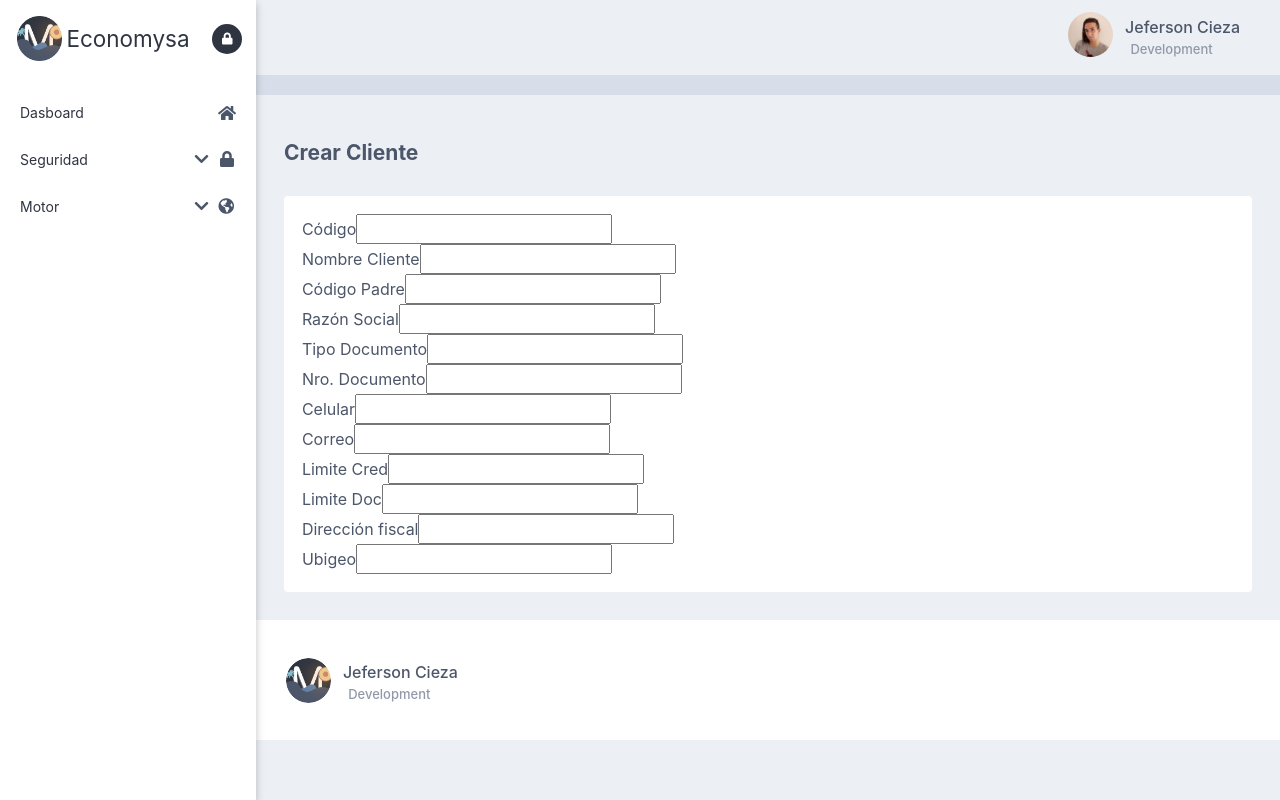
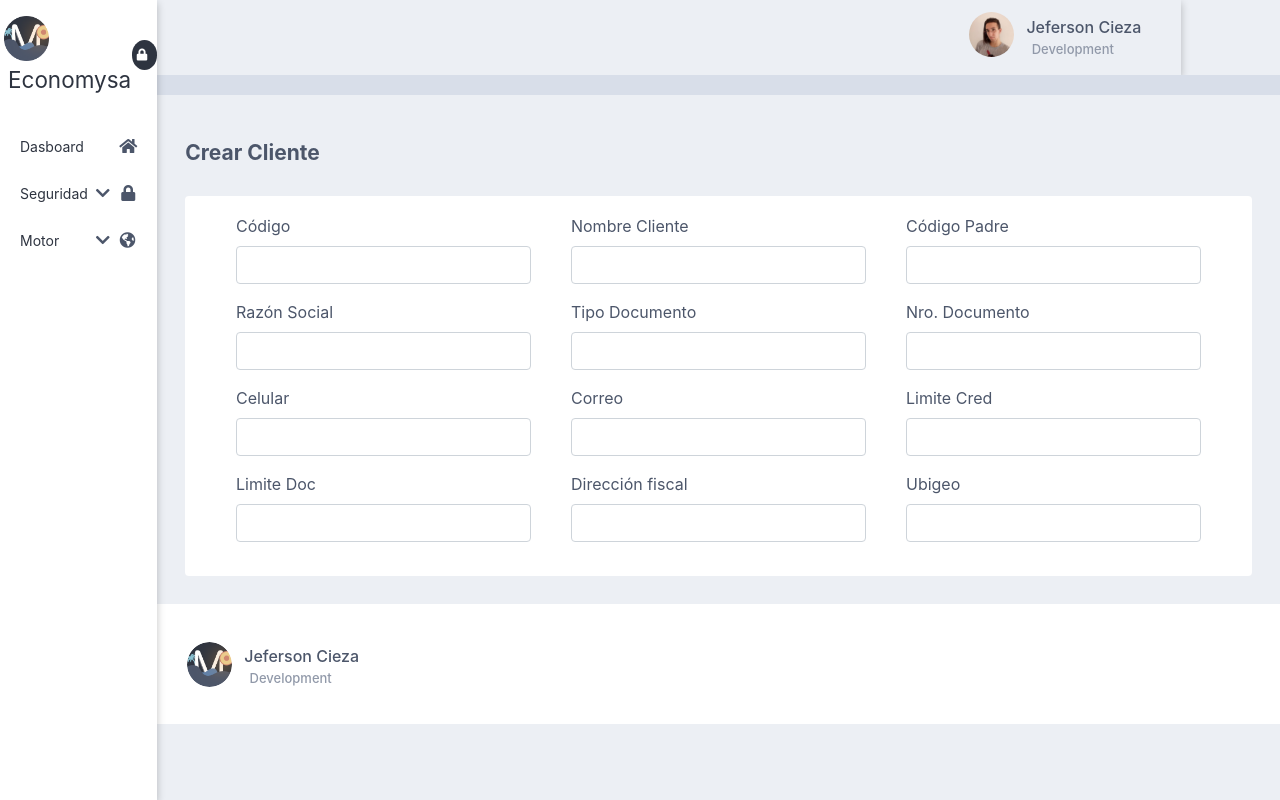
Before and after one commit to Franco-Ezequiel-Marchegiani/Economysa, a React (Create React App) app: page /Seguridad/create-user in a window 1280 px wide. Built offline with nearby package versions, Linux system fonts and the light colour scheme.

Commit message:
Implementación de Bootstrap y estilos

```diff
--- a/src/components/Formularios/FormularioUsuarios.js
+++ b/src/components/Formularios/FormularioUsuarios.js
@@ -3,6 +3,7 @@ import Footer from '../Footer/Footer';
 import Header from '../Header/Header';
 import Sidebar from '../Sidebar/Sidebar';
 import './Formularios.css';
+import { Form } from 'react-bootstrap';
 
 function FormularioUsuarios() {
     let arrayInputsUsers = [
@@ -74,15 +75,17 @@ function FormularioUsuarios() {
         <Header/>
         <div className='divEspacioHome'><p>...</p></div>
         <div className='infoPrincipal'>
-        <h2 className='titleUserCreate'>Crear Cliente</h2>
-          <div className='infoPrincipalContainer'>
-            {arrayInputsUsers.map((input, i) =>{
-                return <div>
-                    <label htmlFor="">{input.title}</label>
-                    <input type={input.inputType} />
+            <h2 className='titleUserCreate'>Crear Cliente</h2>
+                <div className='infoPrincipalContainer'>
+                    <Form className='inputContainerAll'>
+                        {arrayInputsUsers.map((input, i) =>{
+                            return <Form.Group className="mb-3 inputContainer" controlId="formBasicEmail">
+                                        <Form.Label>{input.title}</Form.Label>
+                                        <Form.Control type={input.inputType}/>
+                                   </Form.Group>
+                        })}
+                    </Form>
                 </div>
-            })}
-          </div>
         </div>
         <Footer/>
       </section>
--- a/src/components/Formularios/Formularios.css
+++ b/src/components/Formularios/Formularios.css
@@ -8,3 +8,14 @@
     font-weight: bold;
     margin: 17px 0 10px;
 }
+@media only screen and (min-width: 768px){
+    .inputContainerAll{
+        display: flex;
+        flex-wrap: wrap;
+        justify-content: space-evenly;
+    }
+    .inputContainer{
+        width: 30%;
+        padding: 0px 7px;
+    }
+}
```
